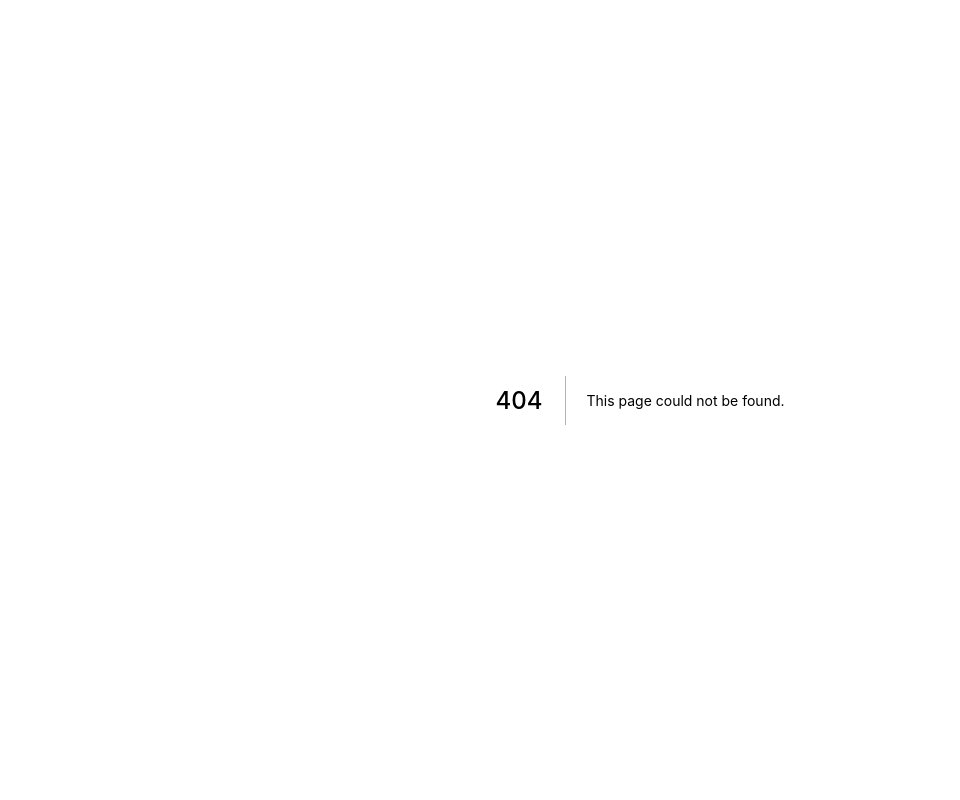
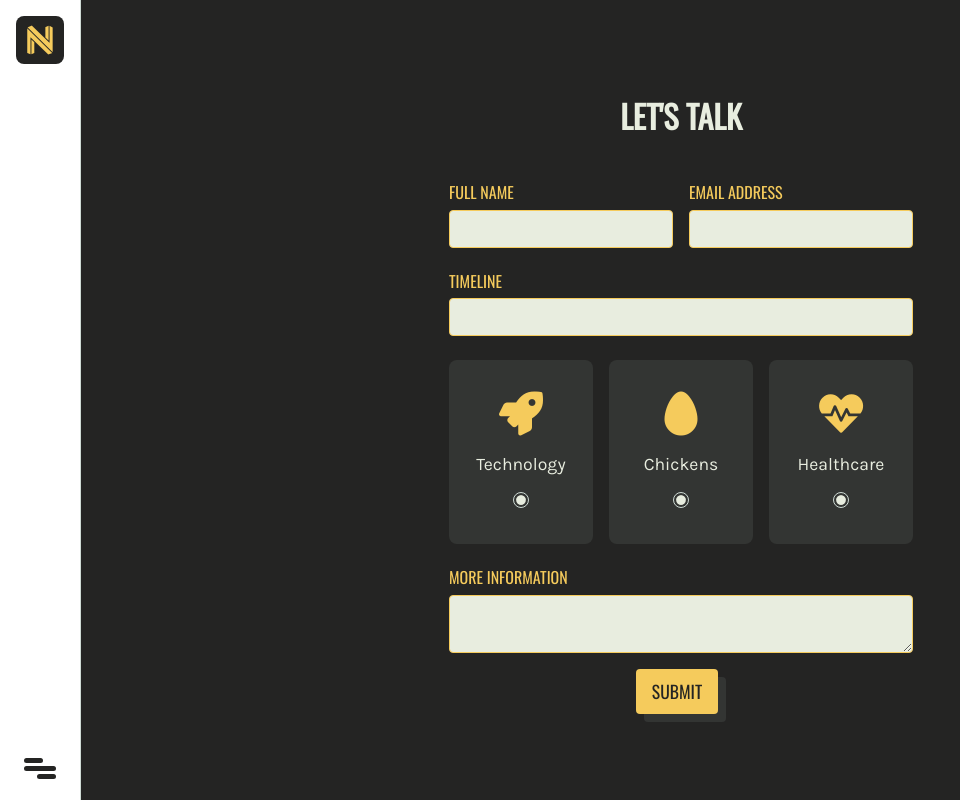
Before and after one commit to nathan-pham/PersonalWebsite, a Next.js app: page /contact in a window 1280 px wide. Before the commit this address had no page. Shown: the whole page, without its empty margins (0-960 px from the left). Built offline with nearby package versions, Linux system fonts and the light colour scheme.

Commit message:
contact page

```diff
--- a/components/body/root.js
+++ b/components/body/root.js
@@ -2,12 +2,14 @@ import Seo from "./seo";
 import Header from "../header/header";
 
 const Root = (props) => {
-  let title = props.title ? props.title : "Home";
   return (
     <>
-      <Seo title={title} description={props.description} />
+      <Seo title={props.title} description={props.description} />
       <Header></Header>
-      <div id={"root-" + title.toLowerCase()} className="root">
+      <div
+        id={"root-" + (props.title || "Home").toLowerCase()}
+        className="root"
+      >
         {props.children}
       </div>
     </>
--- a/components/header/header.js
+++ b/components/header/header.js
@@ -1,11 +1,13 @@
+import { useTransition, animated } from "react-spring";
 import React, { useState } from "react";
-import { useTransition, animated } from "react-spring";
+import Link from "next/link";
+
 import styles from "./header.module.css";
 
 const Title = (props) => {
   return (
     <h1 className="title">
-      <a href={props.href || "#"}>{props.children}</a>
+      <Link href={props.href || "#"}>{props.children}</Link>
     </h1>
   );
 };
@@ -14,11 +16,12 @@ const Modal = ({ style }) => {
   return (
     <animated.div style={style} className={[styles.modal]}>
       <div>
-        <Title>Home</Title>
-        <Title>Projects</Title>
+        <Title href="/">Home</Title>
         <Title>Blog</Title>
-        <Title>About</Title>
-        <Title>Contact</Title>
+        <Title href="/about">About</Title>
+        <Title>Works</Title>
+        <Title>Resume</Title>
+        <Title href="/contact">Contact</Title>
       </div>
     </animated.div>
   );
@@ -43,7 +46,9 @@ const Header = () => {
           "align-center",
         ].join(" ")}
       >
-        <img src="/icons/apple-icon.png" alt="N Logo" />
+        <Link href="/">
+          <img src="/icons/apple-icon.png" alt="N Logo" />
+        </Link>
         <div
           onClick={() => setModalVisible(!modalVisible)}
           className={["flex", "align-center", "justify-center"].join(" ")}
@@ -64,37 +69,4 @@ const Header = () => {
   );
 };
 
-// return (
-//   <div className="App">
-//     <button
-//       className="show-modal-button"
-//       onClick={() => setModalVisible(true)}
-//     >
-//       Show modal
-//     </button>
-//     {transitions.map(
-//       ({ item, key, props: style }) =>
-//         item && (
-//           <Modal
-//             style={style}
-//             closeModal={() => setModalVisible(false)}
-//             key={key}
-//           />
-//         )
-//     )}
-//   </div>
-
-//   <animated.div style={style} className="modal">
-//   <h3 className="modal-title">Modal title</h3>
-//   <p className="modal-content">
-//     Lorem ipsum dolor sit amet consectetur adipisicing elit. Iusto dolores
-//     molestias praesentium impedit. Facere, perferendis voluptate at, amet
-//     excepturi ratione mollitia nemo ipsum odit impedit doloremque rerum.
-//     Quisquam, dolorum at?
-//   </p>
-//   <button className="modal-close-button" onClick={closeModal}>
-//     Close
-//   </button>
-// </animated.div>
-
 export default Header;
--- a/components/header/header.module.css
+++ b/components/header/header.module.css
@@ -9,12 +9,14 @@
   backdrop-filter: blur(0.6rem);
   background: #fff;
   user-select: none;
+  border-right: 0.05rem solid var(--wolf);
 }
 .header > img {
   height: 3rem;
   width: 3rem;
   border-radius: 0.5rem;
   object-fit: center;
+  cursor: pointer;
 }
 .header > div {
   cursor: pointer;
@@ -71,7 +73,7 @@
   height: 100%;
   width: 100%;
   z-index: 5;
-  padding: 4rem calc(8vw + 5.125rem);
+  padding: 4rem calc(9vw + 5.125rem);
   vertical-align: middle;
   display: table;
   line-height: 3rem;
--- a/pages/_app.js
+++ b/pages/_app.js
@@ -3,6 +3,8 @@ import "../styles/globals.css";
 import "../styles/flex.css";
 
 import "../styles/root/index.css";
+import "../styles/root/about.css";
+import "../styles/root/contact.css";
 
 const App = ({ Component, pageProps }) => {
   return <Component {...pageProps} />;
--- /dev/null
+++ b/pages/contact.js
@@ -0,0 +1,65 @@
+import Root from "../components/body/root";
+
+const Input = ({ name, label, type }) => {
+  let formName = name.split(" ").join("_").toLowerCase();
+  return (
+    <div className="full-width">
+      <label className="title crayola" htmlFor={label || name}>
+        {name.toUpperCase()}
+      </label>
+      {type == "textarea" ? (
+        <textarea
+          id={formName}
+          name={formName}
+          className="input default-size"
+        ></textarea>
+      ) : (
+        <input
+          id={formName}
+          name={formName}
+          type="text"
+          autoComplete="off"
+          className="input default-size"
+        />
+      )}
+    </div>
+  );
+};
+
+const Card = (props) => {
+  return (
+    <div className="card">
+      <label>
+        <i className={`fas fa-${props.icon} crayola`}></i>
+        <p className="default-size white">{props.name}</p>
+        <input name="query" type="radio" />
+      </label>
+    </div>
+  );
+};
+
+const Contact = () => {
+  return (
+    <Root title="Contact">
+      <div className="section flex direction-column align-center justify-center">
+        <h1 className="title banner white">let's talk</h1>
+        <div className="form flex direction-column align-center">
+          <div className="double flex full-width">
+            <Input name="Full Name" />
+            <Input name="Email Address" />
+          </div>
+          <Input name="Timeline" />
+          <div className="triple flex full-width">
+            <Card icon="rocket" name="Technology" />
+            <Card icon="egg" name="Chickens" />
+            <Card icon="heartbeat" name="Healthcare" />
+          </div>
+          <Input type="textarea" name="More Information" />
+          <button className="default-size title">Submit</button>
+        </div>
+      </div>
+    </Root>
+  );
+};
+
+export default Contact;
--- a/styles/globals.css
+++ b/styles/globals.css
@@ -21,11 +21,17 @@ body {
   font-family: inherit;
 }
 .padded {
-  padding-left: 5.125rem;
+  padding: 4rem 5rem;
 }
 .root {
   z-index: 0;
   position: relative;
+  padding-left: 5.125rem;
+}
+.root .section {
+  max-width: 55rem;
+  padding: 1rem;
+  margin: 0 auto;
 }
 .title {
   font-family: "Oswald", sans-serif;
@@ -39,3 +45,7 @@ body {
 .default-size {
   font-size: 1.1rem;
 }
+button {
+  border-radius: 0.25rem;
+  outline: none;
+}
--- /dev/null
+++ b/styles/root/about.css
@@ -0,0 +1,3 @@
+#root-about h1 {
+  margin-top: 0;
+}
--- /dev/null
+++ b/styles/root/contact.css
@@ -0,0 +1,93 @@
+#root-contact {
+  background: var(--eerie);
+}
+#root-contact .section {
+  height: 100vh;
+  background: var(--eerie);
+}
+#root-contact .banner {
+  text-transform: uppercase;
+  margin: 1rem 0 2rem 0;
+}
+#root-contact .section {
+  text-align: center;
+}
+#root-contact .form {
+  min-width: 30rem;
+}
+#root-contact .form label {
+  display: block;
+  text-align: left;
+  margin: 1rem 0 0 0.5rem;
+}
+#root-contact .form .full-width {
+  width: 100%;
+}
+#root-contact .form .input {
+  border-radius: 0.25rem;
+  padding: 0.5rem 0.75rem;
+  border: 0.1rem solid var(--crayola);
+  background: var(--white);
+  outline: none;
+  margin: 0.5rem;
+  width: calc(100% - 1rem);
+  font-family: "Karla", sans-serif;
+}
+#root-contact .form textarea.input {
+  resize: vertical;
+  max-height: 10rem;
+}
+#root-contact .card {
+  flex: 0 0 calc((100% / 3) - 1rem);
+  width: 100%;
+  border-radius: 0.5rem;
+  background: var(--jet);
+  margin: 0.5rem;
+  padding: 2rem 1rem;
+  cursor: pointer;
+}
+#root-contact .card label {
+  text-align: center;
+  display: block;
+  padding: 0;
+  margin: 0;
+  cursor: pointer;
+}
+#root-contact .card label > i {
+  font-size: 2.75rem;
+}
+#root-contact input[type="radio"] {
+  appearance: none;
+  display: inline-block;
+  width: 1rem;
+  height: 1rem;
+  padding: 0.1rem;
+  background-clip: content-box;
+  border: 0.05rem solid var(--wolf);
+  background-color: var(--white);
+  border-radius: 50%;
+  outline: none;
+}
+#root-contact input[type="radio"]:checked {
+  background-color: var(--crayola);
+}
+#root-contact .form .triple {
+  margin-top: 0.5rem;
+}
+#root-contact button {
+  border: none;
+  margin: 0.5rem 0 0 0;
+  padding: 0.75rem 1rem;
+  background: var(--crayola);
+  color: var(--eerie);
+  cursor: pointer;
+  text-transform: uppercase;
+  box-shadow: 0.5rem 0.5rem var(--jet);
+  transform: translate(-0.25rem, -0.25rem);
+  transition: box-shadow 0.3s cubic-bezier(0.075, 0.82, 0.165, 1),
+    transform 0.3s cubic-bezier(0.075, 0.82, 0.165, 1);
+}
+#root-contact button:hover {
+  transform: translate(0, 0);
+  box-shadow: 0 0 var(--jet);
+}
--- a/styles/root/index.css
+++ b/styles/root/index.css
@@ -13,7 +13,7 @@
   position: absolute;
   margin: 0;
   top: 2rem;
-  left: 7.125rem;
+  left: 2rem;
   text-transform: uppercase;
   font-size: 0.9rem;
 }
@@ -40,7 +40,7 @@
 }
 #root-home .hero .container {
   padding: 1rem;
-  padding-left: calc(8vw + 5.125rem);
+  padding-left: 9vw;
   max-width: 50rem;
   /* background: red; */
 }
```
Also changed, not shown: pages/about.js (added, +13 -0 lines), pages/index.js (+6 -3 lines), 1 other file (tests, documents, lock files or other folders).
